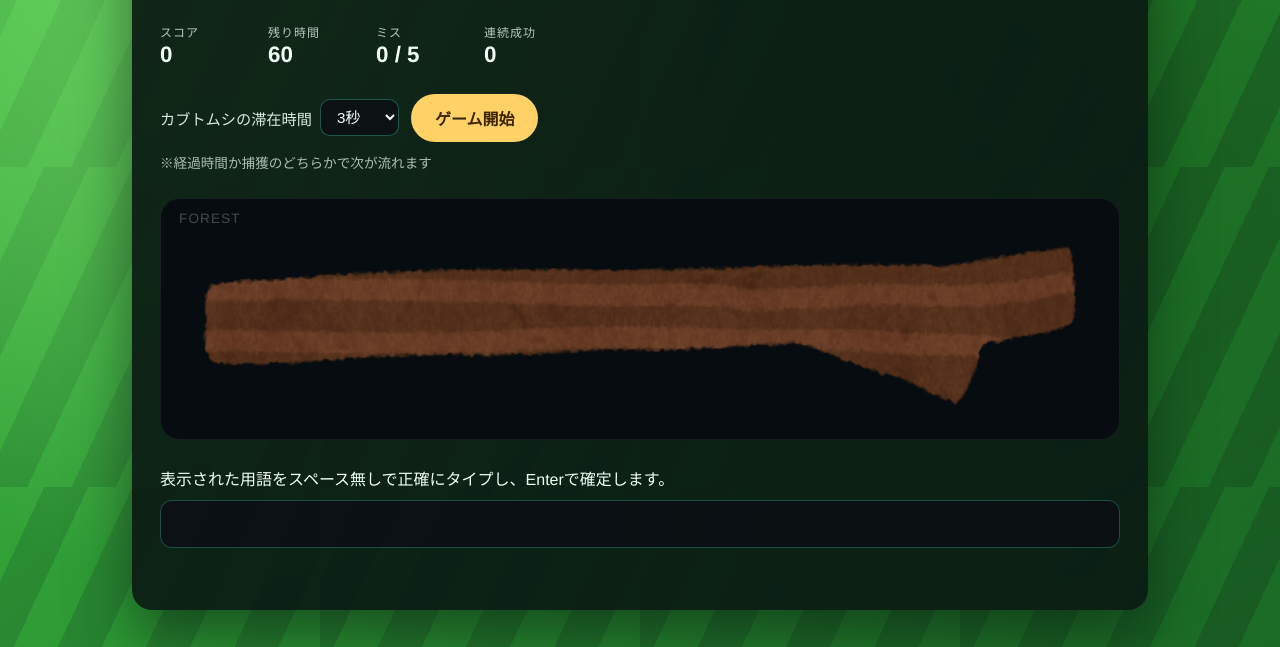
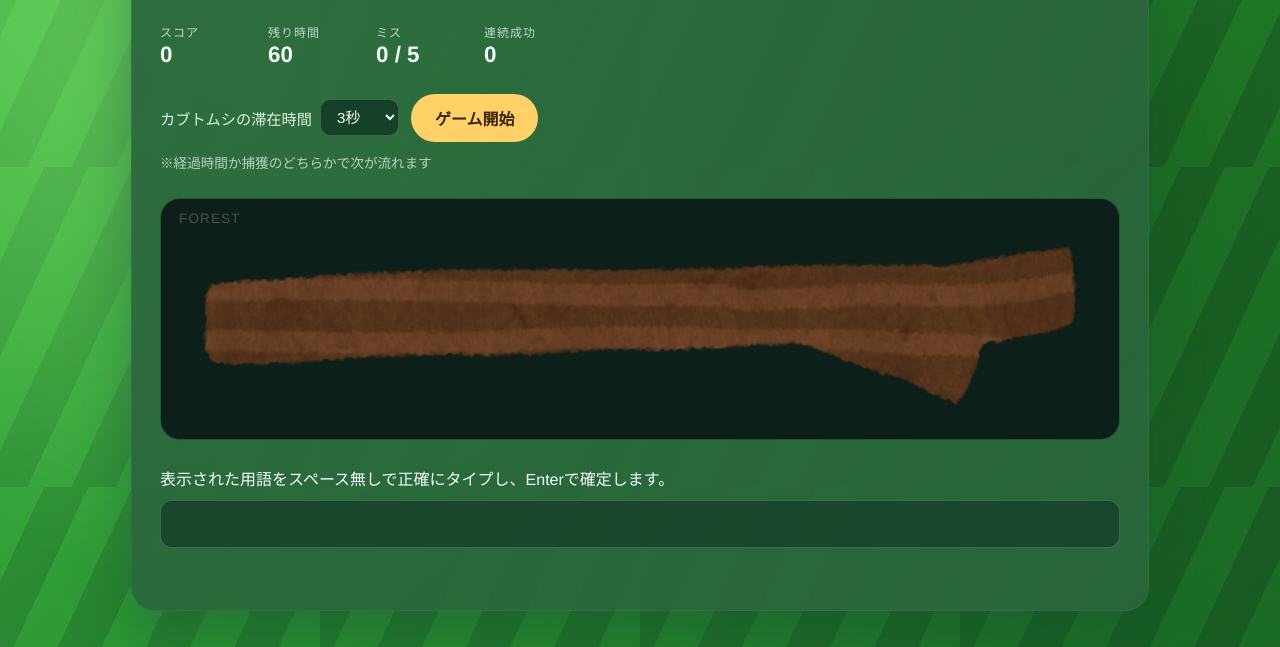
Before and after one commit to miko3510i/kabutomushida, a plain HTML site: page index.html in a window 1280 px wide. Shown: the part 153-800 px from the top of the page. Drawn offline with Linux system fonts and the light colour scheme.

Commit message:
style: soften forest palette

```diff
--- a/index.html
+++ b/index.html
@@ -37,12 +37,13 @@
     .game {
       width: min(960px, 95vw);
       padding: 28px;
-      border-radius: 20px;
-      background: rgba(11, 28, 20, 0.94);
+      border-radius: 24px;
+      background: rgba(42, 102, 60, 0.92);
       color: var(--text);
-      box-shadow: 0 24px 60px rgba(9, 26, 17, 0.55);
+      box-shadow: 0 24px 60px rgba(23, 78, 49, 0.45);
       display: grid;
       gap: 26px;
+      border: 1px solid rgba(255, 255, 255, 0.05);
     }
 
     header {
@@ -118,10 +119,11 @@
     .controls select {
       padding: 8px 12px;
       border-radius: 10px;
-      border: 1px solid rgba(67, 214, 176, 0.35);
-      background: rgba(12, 14, 20, 0.8);
+      border: 1px solid rgba(255, 255, 255, 0.18);
+      background: rgba(18, 58, 38, 0.85);
       color: var(--text);
       font-size: 0.95rem;
+      box-shadow: inset 0 0 0 1px rgba(0, 0, 0, 0.05);
     }
 
     .controls-note {
@@ -159,9 +161,9 @@
       position: relative;
       border-radius: 20px;
       overflow: hidden;
-      background: rgba(6, 9, 15, 0.68);
-      border: 1px solid rgba(255, 255, 255, 0.06);
-      backdrop-filter: blur(1px);
+      background: rgba(18, 55, 34, 0.78);
+      border: 1px solid rgba(255, 255, 255, 0.08);
+      backdrop-filter: blur(1.5px);
     }
 
     .lane-label {
@@ -260,10 +262,11 @@
     input[type="text"] {
       padding: 14px;
       border-radius: 12px;
-      border: 1px solid rgba(67, 214, 176, 0.3);
-      background: rgba(12, 14, 20, 0.86);
+      border: 1px solid rgba(255, 255, 255, 0.18);
+      background: rgba(21, 68, 43, 0.88);
       color: var(--text);
       font-size: 1rem;
+      box-shadow: inset 0 0 0 1px rgba(0, 0, 0, 0.04);
     }
 
     input[type="text"]:focus {
```
